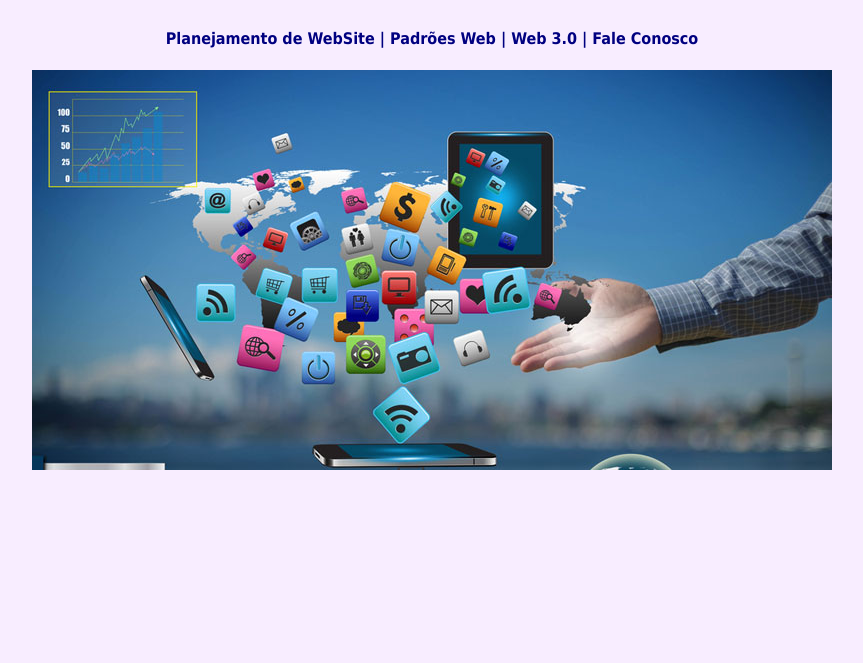
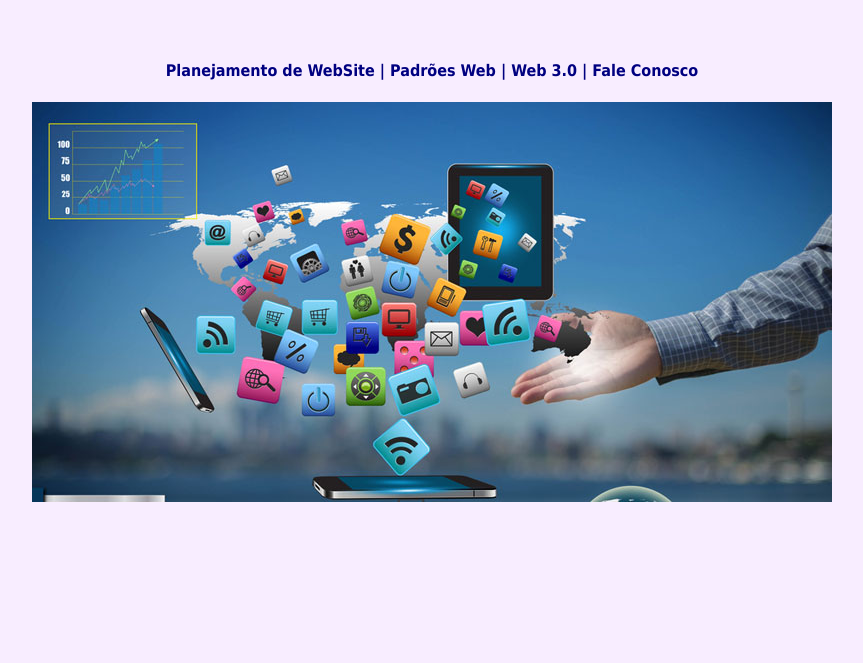
Before and after one commit to MayconTostes/Atividade01_HTML, a plain HTML site: page index.html in a window 1280 px wide. Shown: the part 137-800 px from the top of the page, without its empty margins (208-1071 px from the left). Drawn offline with Linux system fonts and the light colour scheme.

Commit message:
margem adicionada

```diff
--- a/index.html
+++ b/index.html
@@ -7,7 +7,7 @@
 </head>
     <body text="#000000" bgcolor="#F8EDFF">
         <main>
-            <section>
+            <section style="margin: 2.5rem;">
                 <div align="center">
                     <br>
                     <h1>
```
Also changed, not shown: pagina01.html (+1 -1 lines), pagina02.html (+1 -1 lines), pagina03.html (+1 -1 lines).
